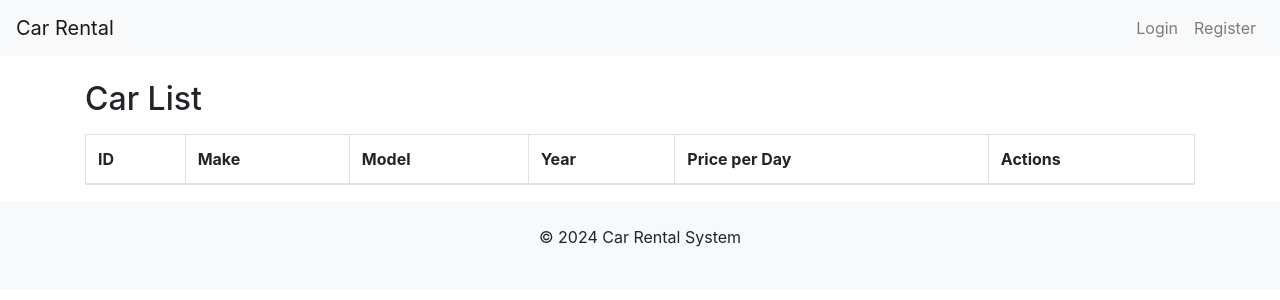
After one commit to erdey2/online_car_rental, a Flask app: page /list_cars in a window 1280 px wide. The commit adds this page. Shown: the top 300 px of the page. Run offline with Flask 3, Linux system fonts and the light colour scheme; lists and menus that the app fills with data are empty; some libraries are stand-ins or nearby versions.

Commit message:
delete car added

```diff
--- a/app/routes.py
+++ b/app/routes.py
@@ -61,13 +61,40 @@ def manage_cars():
         make = request.form['make']
         model = request.form['model']
         year = request.form['year']
+        # price_per_day = request.form['price_per_day']
 
-        car1 = Car(make=make, model=model, year=year)
-        db.session.add(car1)
+        car = Car(make=make, model=model, year=year)
+        # price_per_day = price_per_day
+        db.session.add(car)
         db.session.commit()
         return redirect(url_for('manage_cars'))
     cars = Car.query.all()
     return render_template('cars.html', cars=cars)
+
+
+@app.route('/delete_car/<int:car_id>', methods=['POST'])
+@login_required
+def delete_car(car_id):
+    car = Car.query.get_or_404(car_id)
+    if car:
+        db.session.delete(car)
+        db.session.commit()
+        flash('car deleted successfully', 'success')
+    else:
+        flash('car not found', 'danger')
+    return redirect(url_for('manage_cars'))
+
+
+@app.route('/list_cars')
+def list_cars():
+    cars = Car.query.all()
+    return render_template('car_list.html', cars=cars)
+
+
+@app.route('/car/<int:car_id>')
+def car_profile(car_id):
+    car = Car.query.get_or_404(car_id)
+    return render_template('car_profile.html', car=car)
 
 
 @app.route('/rentals', methods=['GET', 'POST'])
--- /dev/null
+++ b/app/templates/car_list.html
@@ -0,0 +1,47 @@
+<!DOCTYPE html>
+<html lang="en">
+<head>
+    <meta charset="UTF-8">
+    <title>Title</title>
+</head>
+<body>
+{% extends "base.html" %}
+
+{% block title %}Car List{% endblock %}
+
+{% block content %}
+<div class="container">
+    <h2 class="mt-4">Car List</h2>
+    <table class="table table-bordered mt-3">
+        <thead>
+            <tr>
+                <th>ID</th>
+                <th>Make</th>
+                <th>Model</th>
+                <th>Year</th>
+                <th>Price per Day</th>
+                <th>Actions</th>
+            </tr>
+        </thead>
+        <tbody>
+            {% for car in cars %}
+            <tr>
+                <td>{{ car.id }}</td>
+                <td>{{ car.make }}</td>
+                <td>{{ car.model }}</td>
+                <td>{{ car.year }}</td>
+                <td>${{ car.price_per_day }}</td>
+                <td>
+                    <a href="{{ url_for('car_profile', car_id=car.id) }}" class="btn btn-info">View</a>
+                    <form action="{{ url_for('delete_car', car_id=car.id) }}" method="post" style="display:inline;" onsubmit="return confirm('Are you sure you want to delete this car?');">
+                        <button type="submit" class="btn btn-danger">Delete</button>
+                    </form>
+                </td>
+            </tr>
+            {% endfor %}
+        </tbody>
+    </table>
+</div>
+{% endblock %}
+</body>
+</html>
--- a/app/templates/cars.html
+++ b/app/templates/cars.html
@@ -12,11 +12,12 @@
     <input type="text" name="make" placeholder="Make" required>
     <input type="text" name="model" placeholder="Model" required>
     <input type="number" name="year" placeholder="Year" required>
+    <input type="number" name="price_per_day" placeholder="price per day" required>
     <button type="submit">Add Car</button>
 </form>
 <ul>
     {% for car in cars %}
-    <li>{{ car.make }} {{ car.model }} ({{ car.year }}) - {% if car.availability %}Available{% else %}Unavailable{% endif %}</li>
+    <li>{{ car.make }} {{ car.model }} {{ car.year }} {{car.price_per_day}} - {% if car.availability %}Available{% else %}Unavailable{% endif %}</li>
     {% endfor %}
 </ul>
 {% endblock %}
--- a/run.py
+++ b/run.py
@@ -1,7 +1,5 @@
 from app import app
 from app.models import db
-
-
 from app import routes
 
 if __name__ == '__main__':
```
Also changed, not shown: app/models.py (+3 -4 lines), app/templates/car_profile.html (added, +26 -0 lines), instance/car_rental.db.
